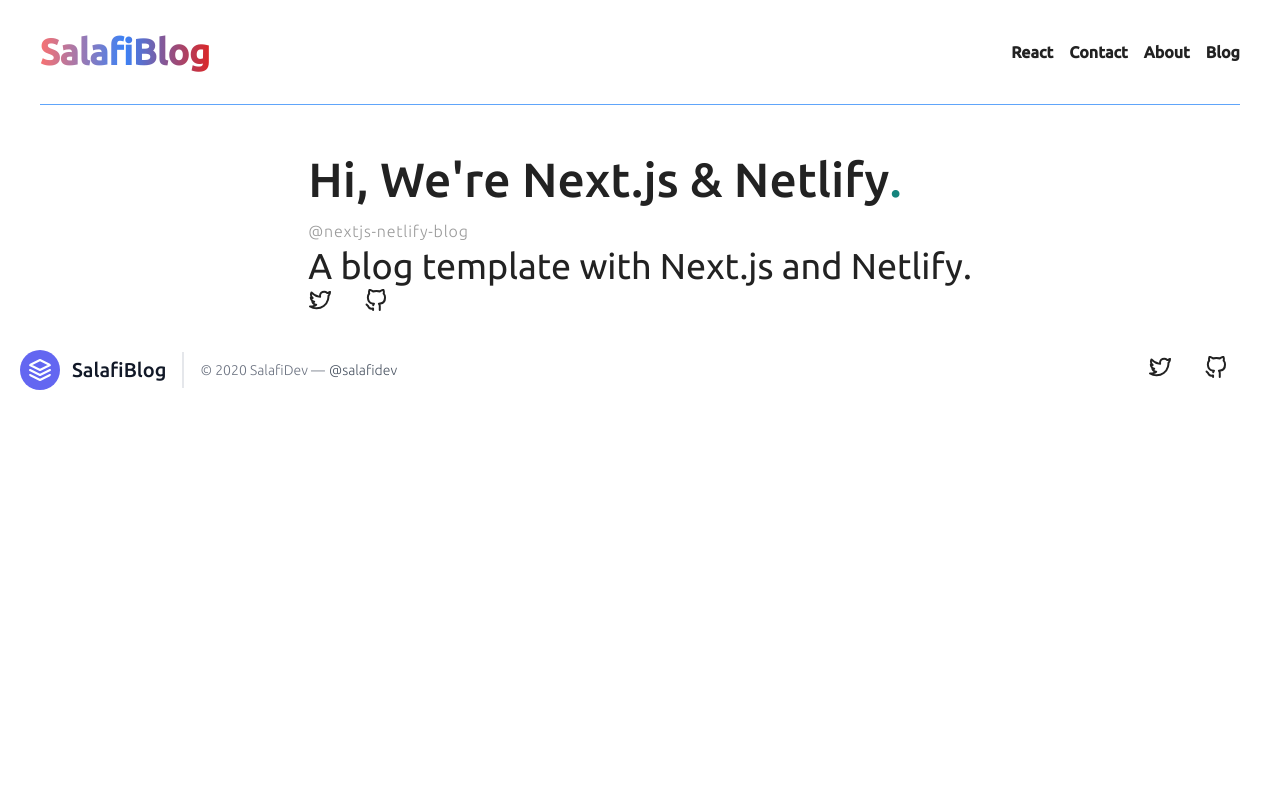
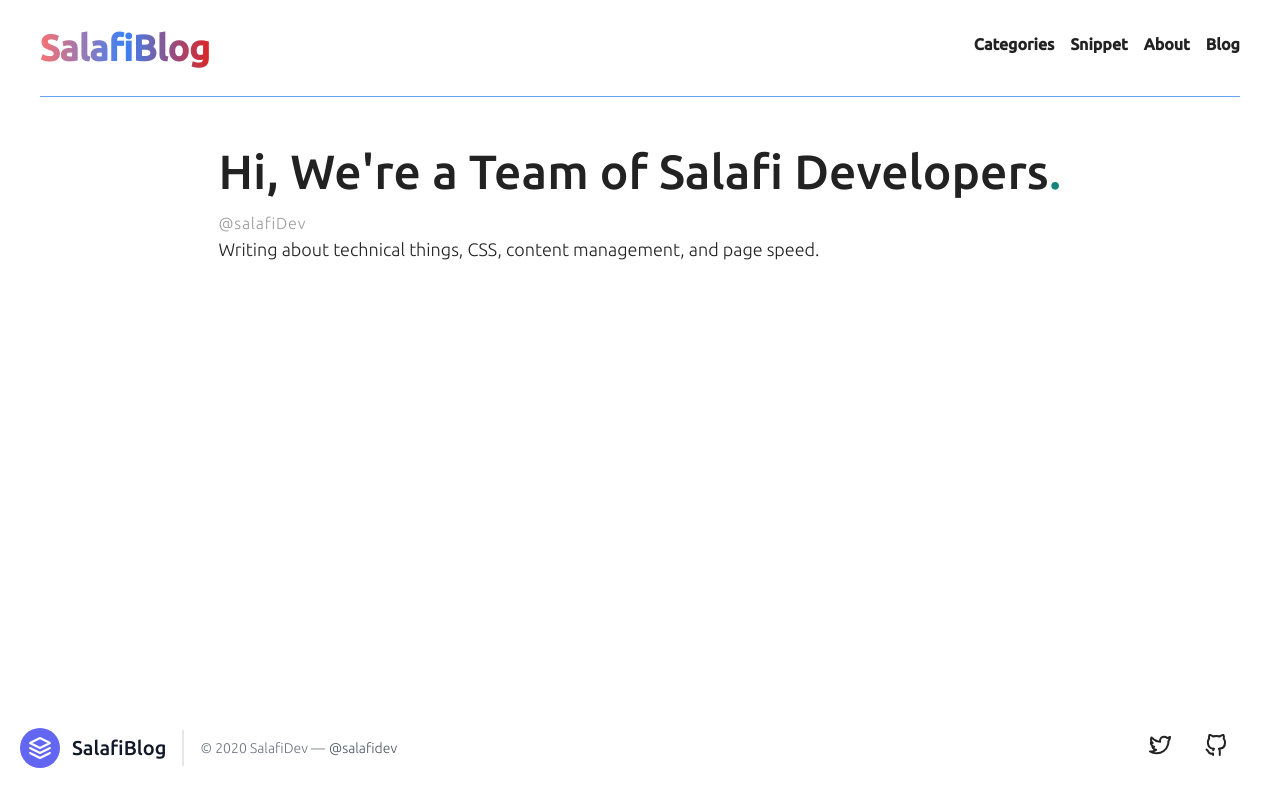
Before and after one commit to AOMuiz/salafiDev-blog, a Next.js app: page / in a window 1280 px wide. Built offline with nearby package versions, Linux system fonts and the light colour scheme.

Commit message:
fix footer to the buttom of page

```diff
--- a/src/components/Layout.tsx
+++ b/src/components/Layout.tsx
@@ -7,7 +7,7 @@ type Props = {
 };
 export default function Layout({ children }: Props) {
   return (
-    <div>
+    <div className="flex flex-col min-h-screen">
       <Head>
         <meta charSet="utf-8" />
         <meta name="viewport" content="width=device-width, initial-scale=1" />
@@ -18,7 +18,7 @@ export default function Layout({ children }: Props) {
       <nav>
         <Navigation />
       </nav>
-      <main>{children}</main>
+      <main className="flex-auto">{children}</main>
       <Footer />
     </div>
   );
--- a/src/components/Navigation.tsx
+++ b/src/components/Navigation.tsx
@@ -9,8 +9,8 @@ export default function Navigation() {
   return (
     <>
       <div className="container mx-auto mb-8 px-5 lg:px-10">
-        <div className="inline-block w-full border-b border-blue-400 py-8">
-          <div className="block bg-gradient-to-r from-red-400 via-blue-500 to-red-600 bg-clip-text md:float-left">
+        <div className="inline-block w-full border-b border-blue-400 py-6">
+          <div className="block bg-gradient-to-r from-red-400 via-blue-500 to-red-600 bg-clip-text md:float-left py-1">
             <Link href="/">
               <span className="cursor-pointer text-3xl font-bold text-transparent lg:text-4xl">
                 SalafiBlog
@@ -32,12 +32,12 @@ export default function Navigation() {
             </Link>
             <a>
               <span className="mt-2 ml-4 cursor-pointer align-middle font-semibold md:float-right">
-                Contact
+                Snippet
               </span>
             </a>
             <a>
               <span className="mt-2 ml-4 cursor-pointer align-middle font-semibold md:float-right">
-                React
+                Categories
               </span>
             </a>
           </div>
--- a/src/components/PostLayout.tsx
+++ b/src/components/PostLayout.tsx
@@ -74,7 +74,7 @@ export default function PostLayout({
               </div>
             </div>
           </header>
-          <div className="prose prose-slate prose-code:bg-zinc-900">
+          <div className="prose prose-slate prose-code:bg-red-700 lg:prose-xl">
             <div className={styles.content}>{children}</div>
           </div>
 
--- a/src/pages/index.tsx
+++ b/src/pages/index.tsx
@@ -13,18 +13,22 @@ export default function Index() {
       <div className="container mx-auto">
         <div>
           <h1>
-            Hi, We're Next.js & Netlify<span className="fancy">.</span>
+            Hi, We're a Team of Salafi Developers
+            <span className="fancy">.</span>
           </h1>
-          <span className="handle">@nextjs-netlify-blog</span>
-          <h2>A blog template with Next.js and Netlify.</h2>
-          <SocialList />
+          <span className="handle">@salafiDev</span>
+          <h3 className="text-lg">
+            Writing about technical things, CSS, content management, and page
+            speed.
+          </h3>
+          {/* <SocialList /> */}
         </div>
       </div>
       <style jsx>{`
         .container {
-          display: flex !important;
-          align-items: center !important;
-          justify-content: center !important;
+          display: flex;
+          align-items: center;
+          justify-content: center;
           flex: 1 1 auto;
           padding: 0 1.5rem;
         }
```
